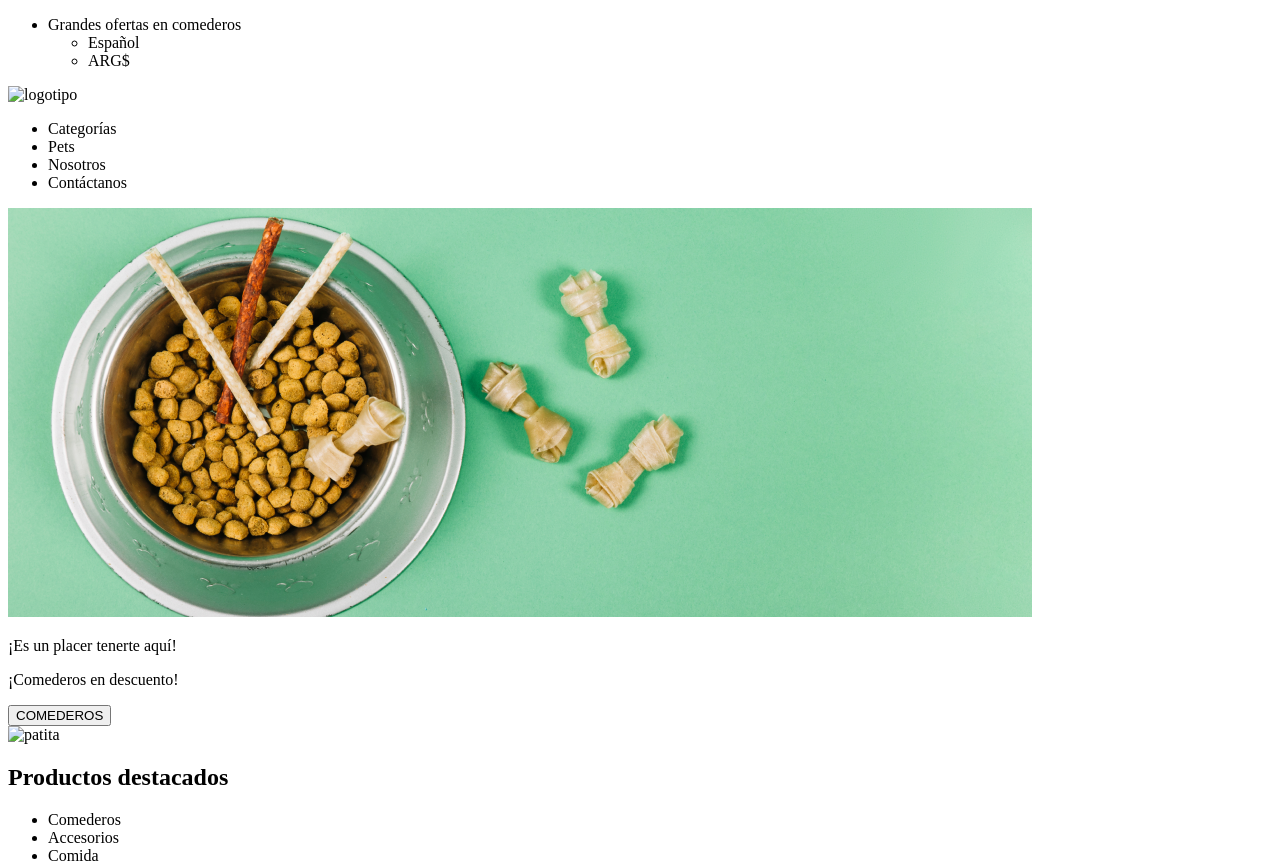
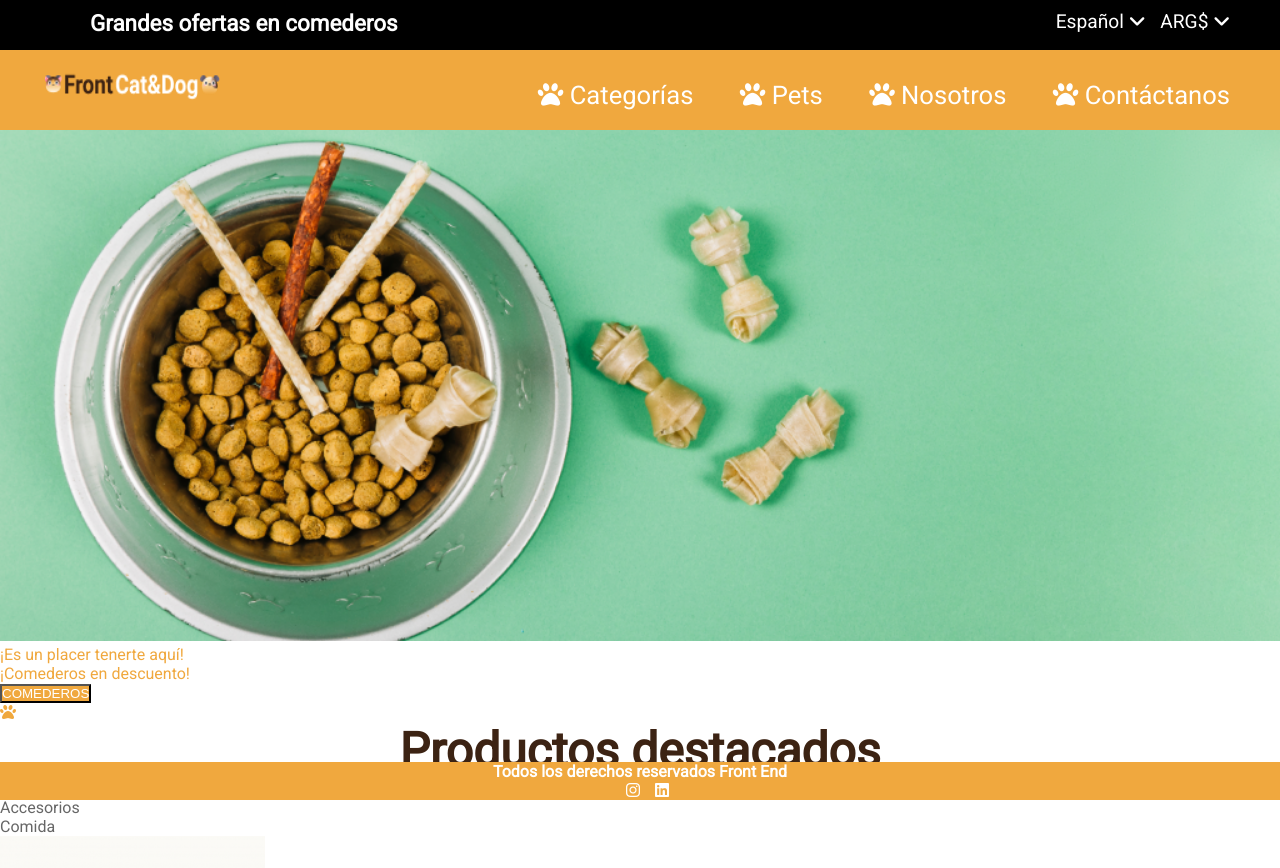
Before and after one commit to adriana75/FrontEnd-I---DH, a plain HTML site: page root/index.html in a window 1280 px wide. Shown: the top 868 px of the page. Drawn offline with Linux system fonts and the light colour scheme.

Commit message:
Agregando fuentes e íconos

```diff
--- /dev/null
+++ b/root/css/style.css
@@ -0,0 +1,132 @@
+* {
+    box-sizing: border-box;
+    margin: 0;
+    padding: 0;
+}
+
+html {
+    font-family: 'Roboto', sans-serif;
+    height: 100%;
+}
+
+#menu-sup{
+    background-color: black;
+    color: white;
+    display: flex;
+    flex-direction: row;
+    height: 50px;
+    justify-content: space-between;
+}
+
+#menu-sup h3{
+    font-size: 140%;
+    margin: 10px 0 0 90px;
+}
+
+#menu-sup ul{
+    font-size: 120%;
+    margin: 10px 50px 0 0;
+}
+
+nav ul li {
+    display: inline-block;
+    list-style: none;
+    padding-left: 10px;
+}
+
+#menu-inf {
+    background-color: #F0A83E;
+    display: flex;
+    flex-direction: row;
+    height: 80px;
+    justify-content: space-between;
+}
+
+nav img {
+    height: 50px;
+    padding: 20px 0 0 45px;
+    width: 220px;
+}
+
+#menu-inf ul {
+    font-size: 160%;
+    margin: 30px 50px 0 0;
+}
+
+#menu-inf ul li {
+    color: white;
+    padding-left: 40px;
+}
+
+#banner {
+    background-size: contain;
+    min-width: 1024px;
+    width: 100%;
+}
+
+h1 {
+    color: #3C2313;
+    font-size: 300%;
+    text-align: center;
+}
+
+#menu-body {
+    color: #666666;
+}
+
+h2 {
+    color: #3C2313;
+}
+
+form input, #buttom-suscribirme, .ubicacion {
+    background-color: #3C2313;
+    color: #fff;
+}
+
+#buttom-resetear {
+    background-color: #8A8787;
+    color: #fff;
+}
+
+#buttom-comederos, #buttom-enviar, .suscribirme {
+    background-color: #F0A83E;
+    color: #fff;
+}
+
+#patita, p {
+    color: #F0A83E;
+}
+
+#suscribirme {
+    background-color: #fff;
+    color: #A0A0A0;
+}
+
+.ubicacion {
+    padding-bottom: 100px;
+}
+
+a:link, a:visited, a:active{
+    color: #fff;
+    text-decoration: none;
+}
+
+footer {
+    background-color: #F0A83E;
+    color: #fff;
+    position: fixed;
+    bottom: 0;
+    text-align: center;
+    width: 100%;
+}
+
+footer ul {
+    display: inline-flex;
+    list-style: none;
+    padding: 0%;
+}
+
+footer ul li {
+    font-weight: bold;
+    padding-left: 15px;
+}
--- a/root/index.html
+++ b/root/index.html
@@ -4,40 +4,43 @@
     <meta charset="UTF-8">
     <meta http-equiv="X-UA-Compatible" content="IE=edge">
     <meta name="viewport" content="width=device-width, initial-scale=1.0">
+    <link rel="preconnect" href="https://fonts.googleapis.com">
+    <link rel="preconnect" href="https://fonts.gstatic.com" crossorigin>
+    <link href="https://fonts.googleapis.com/css2?family=Roboto&display=swap" rel="stylesheet">
+    <link rel="stylesheet" href="./css/style.css">
+    <script src="https://kit.fontawesome.com/f2f0492e67.js" crossorigin="anonymous"></script>
     <title>Petshop</title>
 </head>
 <body>
     <header>
-        <nav>
+        <nav id="menu-sup">
+            <h3>Grandes ofertas en comederos</h3>
             <ul>
-                <li>Grandes ofertas en comederos</li>
-                <ul>
-                    <li>Español</li>
-                    <li>ARG$</li>
-                </ul>
+                <li>Español <i class="fa-solid fa-angle-down"></i></li>
+                <li>ARG$ <i class="fa-solid fa-angle-down"></i></li>
             </ul>
         </nav>
-        <img src="" alt="logotipo">
-        <nav>
+        <nav id="menu-inf">
+            <img src="./img/Logotipo.png" alt="logotipo">
             <ul>
-                <li>Categorías</li>
-                <li>Pets</li>
-                <li>Nosotros</li>
-                <li>Contáctanos</li>
+                <li><i class="fa-solid fa-paw"></i> Categorías</li>
+                <li><i class="fa-solid fa-paw"></i> Pets</li>
+                <li><i class="fa-solid fa-paw"></i> Nosotros</li>
+                <li><i class="fa-solid fa-paw"></i> Contáctanos</li>
             </ul>
         </nav>
     </header>
     <main>
-        <section>
-            <img src="./img/bowl-and-pet-daities-on-green-background 1.png" alt="background">
+        <section class="informacion-banner">
+            <img src="./img/bowl-and-pet-daities-on-green-background 1.png" alt="background" id="banner">
             <p>¡Es un placer tenerte aquí!</p>
             <p>¡Comederos en descuento!</p>
-            <button>COMEDEROS</button>
+            <button id="buttom-comederos">COMEDEROS</button>
         </section>
         <section>
-            <img src="" alt="patita">
+            <i class="fa-solid fa-paw" id="patita"></i>
             <h1>Productos destacados</h1>
-            <ul>
+            <ul id="menu-body">
                 <li>Comederos</li>
                 <li>Accesorios</li>
                 <li>Comida</li>
@@ -46,17 +49,17 @@
         <section>
             <article>
                 <img src="./img/churrasquito.png" alt="producto 1">
-                <p>Juguete Churrasquito</p>
+                <h2>Juguete Churrasquito</h2>
                 <p>$150</p>
             </article>
             <article>
                 <img src="./img/comedero.png" alt="producto 2">
-                <p>Comedero para perro</p>
+                <h2>Comedero para perro</h2>
                 <p>$150</p>
             </article>
             <article>
                 <img src="./img/Huesito.png" alt="producto 3">
-                <p>Juguete Huesito</p>
+                <h2>Juguete Huesito</h2>
                 <p>$150</p>
             </article>
         </section>
@@ -66,28 +69,32 @@
                 <input type="text" value="Nombre y Apellido">
                 <input type="text" value="Ingresa tu correo electrónico">
                 <input type="text" value="Teléfono">
-                <button type="submit">Resetear</button>
-                <button type="submit">Enviar</button>
+                <button type="submit" id="buttom-resetear">Resetear</button>
+                <button type="submit" id="buttom-enviar">Enviar</button>
             </form>
         </section>
-        <section>
+        <section class="suscribirme">
             <p>Suscríbete para más novedades</p>
             <form>
-                <input type="text">
-                <button>Suscribirme</button>
+                <input type="text" id="suscribirme" value="Ingresá tu correo electronico">
+                <button id="buttom-suscribirme">Suscribirme</button>
             </form>
         </section>
-        <section>
+        <section class="ubicacion">
             <ul>
-                <li>Localidad</li>
-                <li>Teléfono</li>
-                <li>Correo Electrónico</li>
+                <li><i class="fa-solid fa-location-dot"></i> Localidad</li>
+                <li><i class="fa-solid fa-phone"></i> Teléfono</li>
+                <li><i class="fa-solid fa-envelope-circle-check"></i> Correo Electrónico</li>
             </ul>
-            <img src="" alt="logotipo">
+            <img src="./img/Logotipo.png" alt="logotipo">
         </section>
     </main>
     <footer>
-        <p>Todos los derechos reservados Front End</p>
+        <h4>Todos los derechos reservados Front End</h4>
+        <ul>
+            <li><a href="https://www.instagram.com/adrianaps75/" target="_blank"><i class="fa-brands fa-instagram"></i> </a></li>
+            <li><a href="https://www.linkedin.com/in/adriana-paredes-salinas-556279104/" target="_blank"><i class="fa-brands fa-linkedin"></i></a></i></li>
+        </ul>
     </footer>
 </body>
 </html>
```
Also changed, not shown: root/img/Logotipo.png (added).
